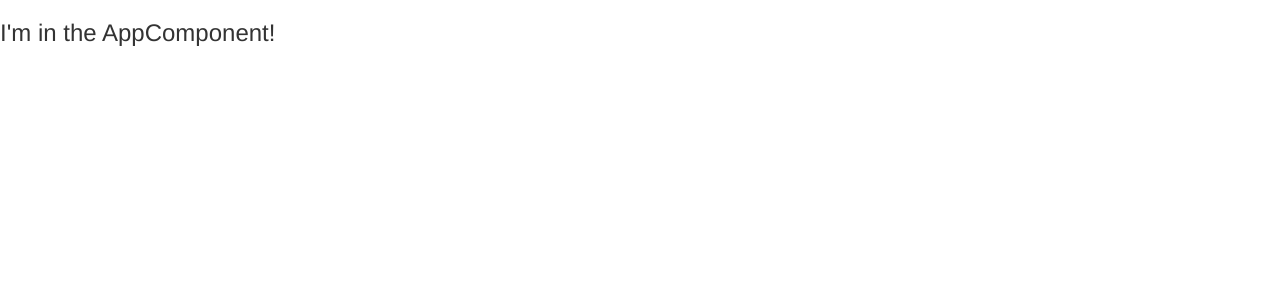
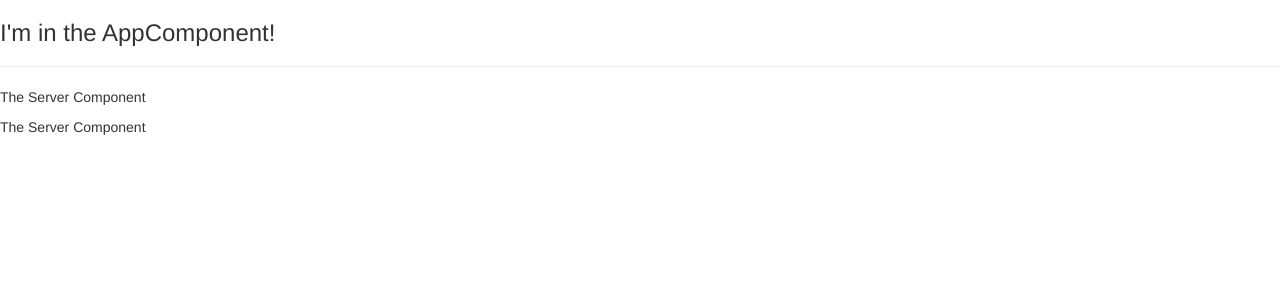
Before and after one commit to dzenanmecinovic/angular-app, an Angular app: page / in a window 1280 px wide. Shown: the top 300 px of the page. Built offline with nearby package versions, Linux system fonts and the light colour scheme.

Commit message:
creating nested component

```diff
--- a/src/app/app.component.html
+++ b/src/app/app.component.html
@@ -1 +1,3 @@
 <h3>I'm in the AppComponent!</h3>
+<hr />
+<app-servers></app-servers>
--- a/src/app/app.module.ts
+++ b/src/app/app.module.ts
@@ -7,9 +7,10 @@
 import { AppRoutingModule } from './app-routing.module';
 import { AppComponent } from './app.component';
 import { ServerComponent } from './server/server.component';
+import { ServersComponent } from './servers/servers.component';
 
 @NgModule({
-  declarations: [AppComponent, ServerComponent],
+  declarations: [AppComponent, ServerComponent, ServersComponent],
   imports: [BrowserModule, AppRoutingModule],
   providers: [provideClientHydration()],
   bootstrap: [AppComponent],
--- /dev/null
+++ b/src/app/servers/servers.component.html
@@ -0,0 +1,2 @@
+<app-server></app-server>
+<app-server></app-server>
```
Also changed, not shown: src/app/servers/servers.component.ts (added, +10 -0 lines), src/app/servers/servers.component.css (added).
